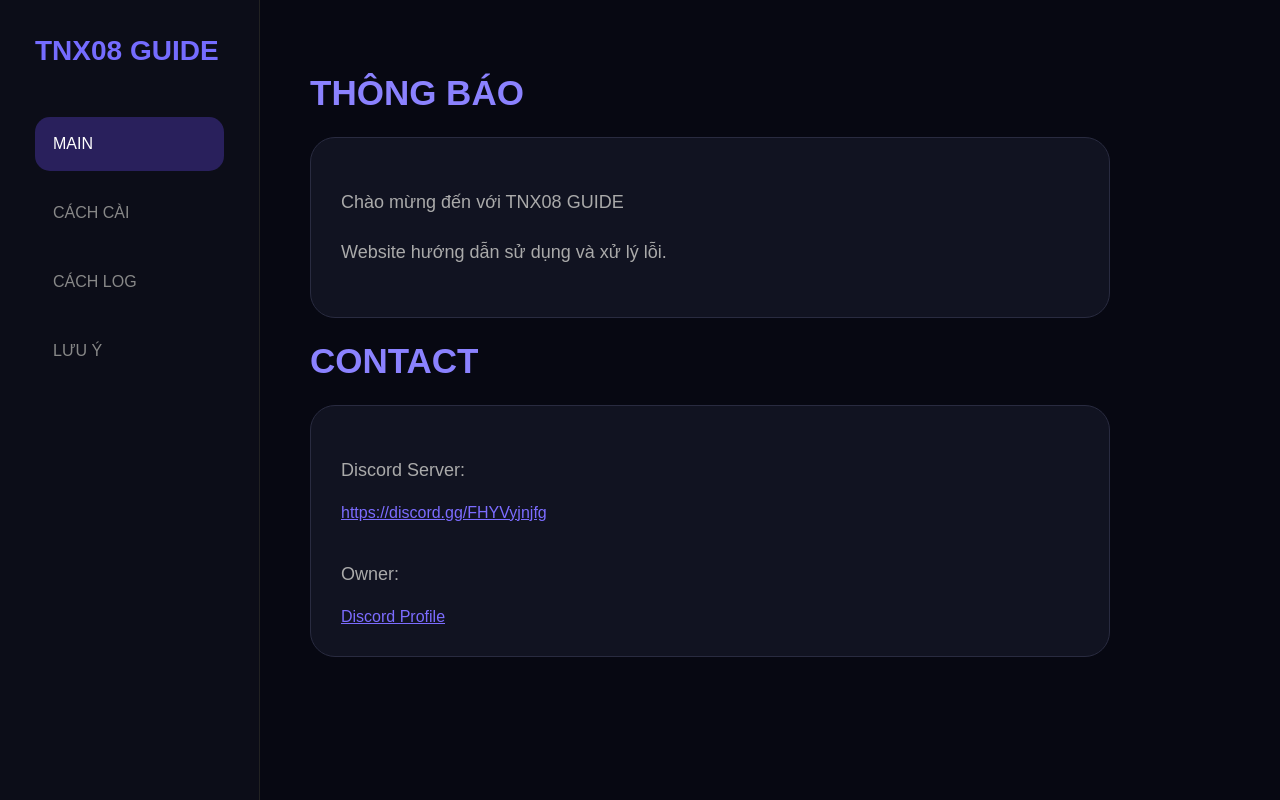
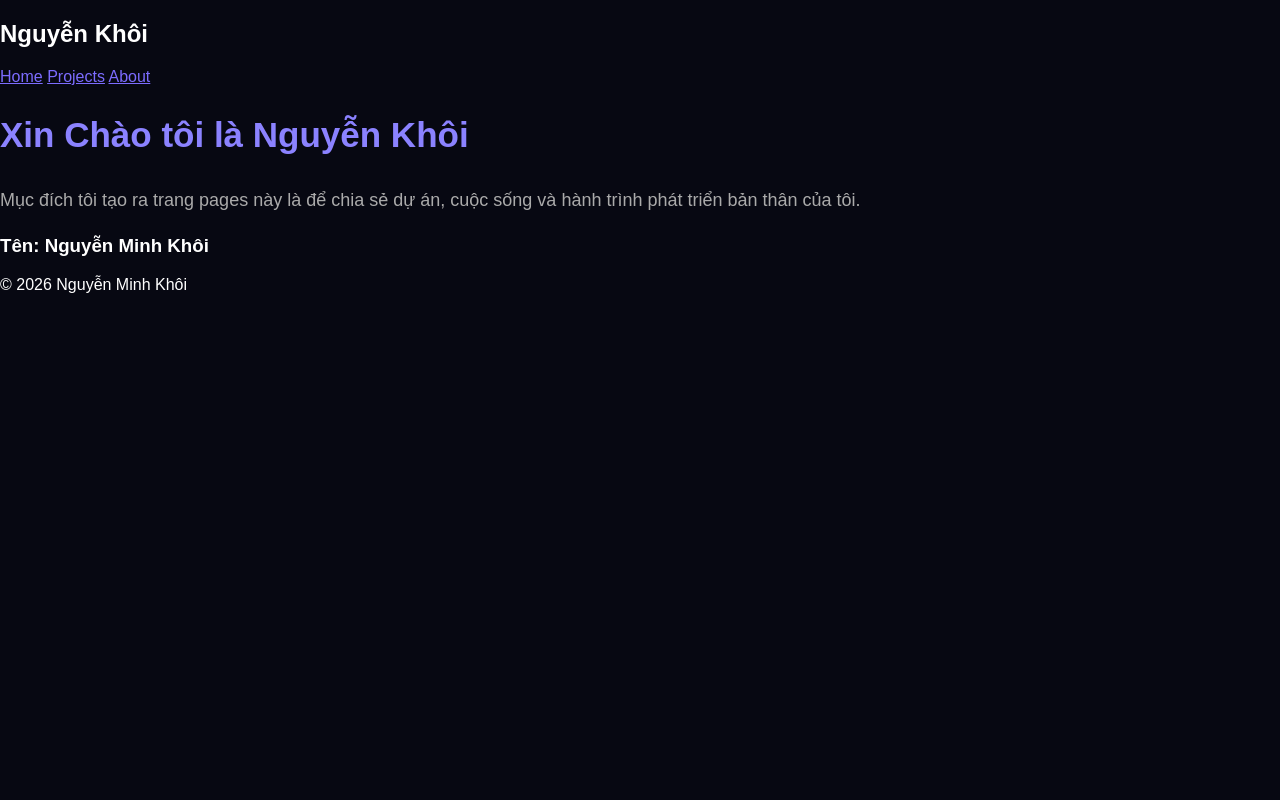
Before and after one commit to NguyenKhoi-275/test, a plain HTML site: page index.html in a window 1280 px wide. Drawn offline with Linux system fonts and the light colour scheme.

Commit message:
Enhance index.html with navigation and content updates
Updated the HTML structure by adding navigation links and modifying content sections.

```diff
--- a/index.html
+++ b/index.html
@@ -3,237 +3,57 @@
 <head>
 
 <meta charset="UTF-8">
-<meta name="viewport" content="width=device-width, initial-scale=1.0">
-
-<title>TNX08 GUIDE</title>
+<title>Nguyễn Khôi</title>
 
 <link rel="stylesheet" href="style.css">
 
 </head>
 
-
 <body>
 
 
-<div class="layout">
+<nav>
 
+<h2>Nguyễn Khôi</h2>
 
-<div class="sidebar">
-
-
-<div class="title">
-TNX08 GUIDE
+<div>
+<a href="index.html">Home</a>
+<a href="project.html">Projects</a>
+<a href="about.html">About</a>
 </div>
 
-
-<div class="menu active" onclick="openPage('main',this)">
-MAIN
-</div>
-
-
-<div class="menu" onclick="openPage('install',this)">
-CÁCH CÀI
-</div>
-
-
-<div class="menu" onclick="openPage('log',this)">
-CÁCH LOG
-</div>
-
-
-<div class="menu" onclick="openPage('note',this)">
-LƯU Ý
-</div>
-
-
-</div>
+</nav>
 
 
 
+<section class="home">
 
 
-<div class="content">
+<h1>
+Xin Chào tôi là Nguyễn Khôi
+</h1>
 
 
-
-<div id="main" class="page show">
-
-
-<h1>THÔNG BÁO</h1>
-
-
-<div class="box">
-
 <p>
-Chào mừng đến với TNX08 GUIDE
-</p>
-
-<p>
-Website hướng dẫn sử dụng và xử lý lỗi.
+Mục đích tôi tạo ra trang pages này là để chia sẻ dự án,
+cuộc sống và hành trình phát triển bản thân của tôi.
 </p>
 
 
-</div>
+<h3>
+Tên: Nguyễn Minh Khôi
+</h3>
 
 
-
-<h1>CONTACT</h1>
+</section>
 
 
-<div class="box">
+<footer>
 
-<p>
-Discord Server:
-</p>
+© 2026 Nguyễn Minh Khôi
 
-<a href="https://discord.gg/FHYVyjnjfg">
-https://discord.gg/FHYVyjnjfg
-</a>
+</footer>
 
-
-<br><br>
-
-
-<p>
-Owner:
-</p>
-
-
-<a href="https://discord.com/users/1287741525236650078">
-Discord Profile
-</a>
-
-
-</div>
-
-
-</div>
-
-
-
-
-
-
-
-<div id="install" class="page">
-
-
-<h1>CÁCH CÀI</h1>
-
-
-<div class="box">
-
-
-<p>
-Chuẩn bị thiết bị sạch.
-</p>
-
-
-<p>
-Xóa dữ liệu phiên bản cũ nếu có.
-</p>
-
-
-<p>
-Cài đặt đúng file yêu cầu.
-</p>
-
-
-<p>
-Kiểm tra lại trước khi mở.
-</p>
-
-
-</div>
-
-
-</div>
-
-
-
-
-
-
-
-
-<div id="log" class="page">
-
-
-<h1>CÁCH LOG</h1>
-
-
-<div class="box">
-
-
-<p>
-Khi gặp lỗi:
-</p>
-
-
-<p>
-- Ghi lại lỗi xuất hiện</p>
-
-<p>
-- Chụp màn hình lỗi</p>
-
-<p>
-- Gửi thông tin đầy đủ để kiểm tra
-</p>
-
-
-</div>
-
-
-</div>
-
-
-
-
-
-
-
-
-<div id="note" class="page">
-
-
-<h1>LƯU Ý</h1>
-
-
-<div class="box">
-
-
-<p>
-Không chỉnh sửa file khi đang chạy.
-</p>
-
-
-<p>
-Không dùng dữ liệu không rõ nguồn.
-</p>
-
-
-<p>
-Luôn backup trước khi thay đổi.
-</p>
-
-
-</div>
-
-
-</div>
-
-
-
-
-
-</div>
-
-
-
-</div>
-
-
-<script src="script.js"></script>
 
 </body>
 </html>
```
